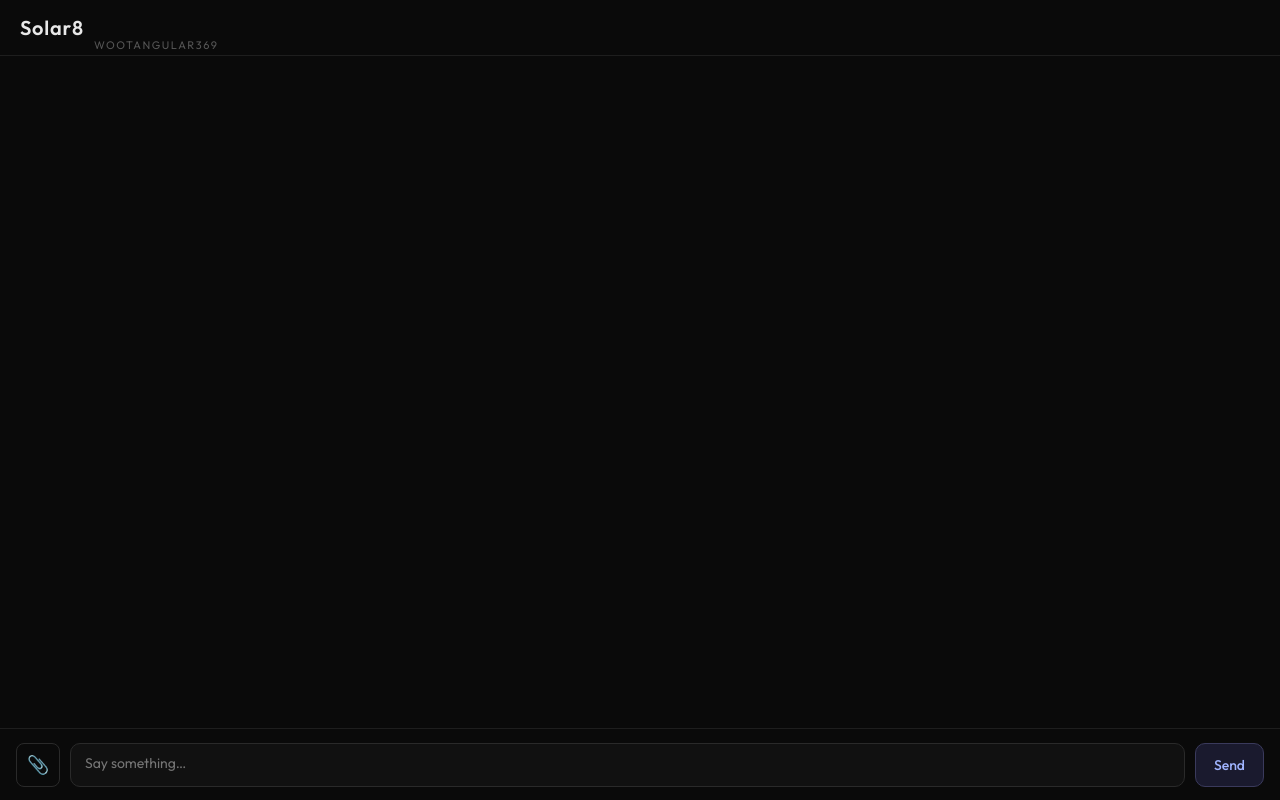
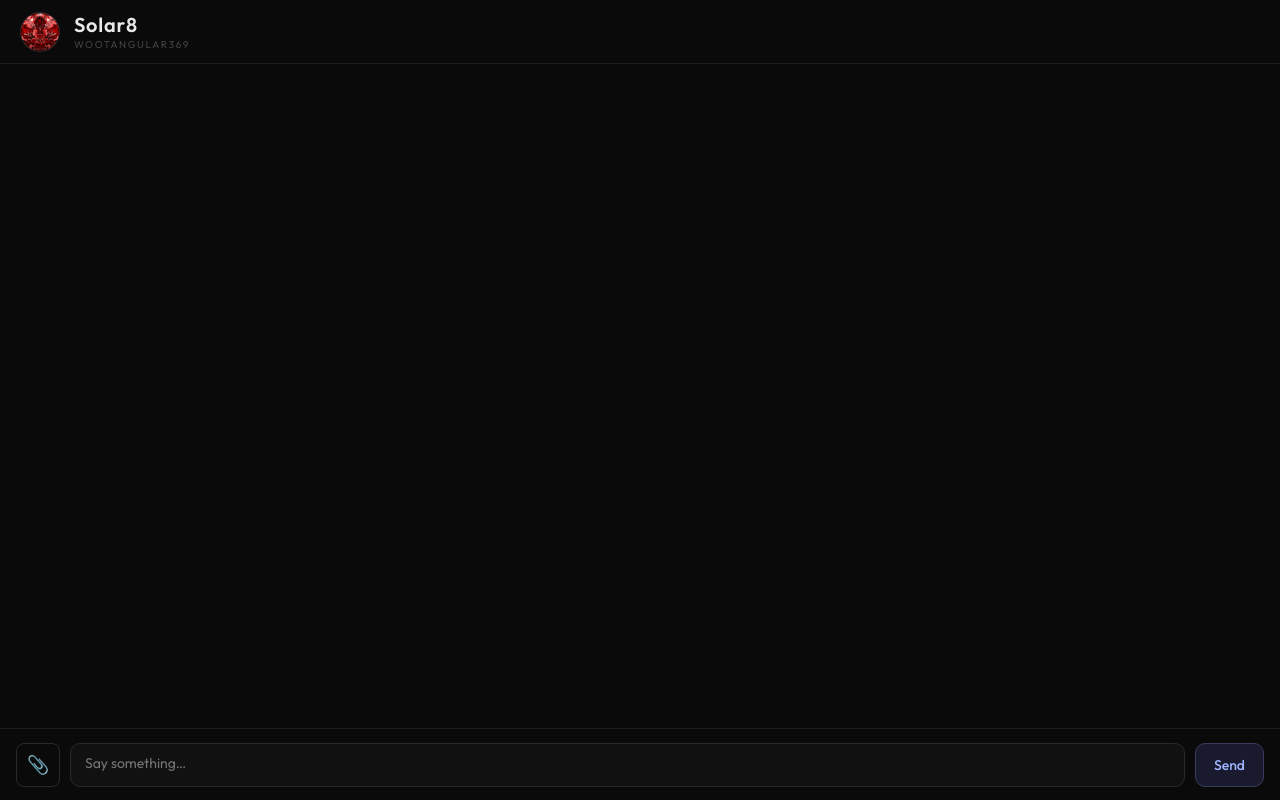
Before and after one commit to ohadren-source/wootangular369, a plain HTML site: page static/solar8.html in a window 1280 px wide. Drawn offline with Linux system fonts and the light colour scheme.

Commit message:
Update solar8.html with new complete contents

```diff
--- a/static/solar8.html
+++ b/static/solar8.html
@@ -4,7 +4,7 @@
   <meta charset="UTF-8" />
   <meta name="viewport" content="width=device-width, initial-scale=1.0" />
   <title>Solar8 — WOOTANGULAR369</title>
-  <link rel="icon" href="/static/favicon.ico" />
+  <link rel="icon" href="/static/android-chrome-512x512.png" type="image/png" />
   <link rel="preconnect" href="https://fonts.googleapis.com" />
   <link rel="preconnect" href="https://fonts.gstatic.com" crossorigin />
   <link href="https://fonts.googleapis.com/css2?family=Outfit:wght@300;400;500;600&family=JetBrains+Mono:wght@400;500&display=swap" rel="stylesheet" />
@@ -22,34 +22,47 @@
     header {
       position: fixed;
       top: 0; left: 0; right: 0;
-      height: 56px;
+      height: 64px;
       background: #0a0a0a;
       border-bottom: 1px solid #1e1e1e;
       display: flex;
       align-items: center;
       padding: 0 20px;
+      gap: 14px;
       z-index: 10;
+    }
+    .header-avatar {
+      width: 40px;
+      height: 40px;
+      border-radius: 50%;
+      object-fit: cover;
+      flex-shrink: 0;
+      border: 1px solid #2a2a2a;
+    }
+    .header-text {
+      display: flex;
+      flex-direction: column;
+      justify-content: center;
     }
     .header-title {
       font-size: 20px;
       font-weight: 600;
       letter-spacing: 0.04em;
       color: #e8e8e8;
+      line-height: 1.2;
     }
     .header-sub {
-      margin-left: 10px;
-      font-size: 11px;
+      font-size: 10px;
       font-weight: 400;
-      letter-spacing: 0.14em;
-      color: #555;
+      letter-spacing: 0.16em;
+      color: #444;
       text-transform: uppercase;
-      align-self: flex-end;
-      padding-bottom: 3px;
+      margin-top: 1px;
     }
 
     #feed {
       position: fixed;
-      top: 56px;
+      top: 64px;
       bottom: 72px;
       left: 0; right: 0;
       overflow-y: auto;
@@ -271,8 +284,11 @@
 <body>
 
   <header>
-    <span class="header-title">Solar8</span>
-    <span class="header-sub">WOOTANGULAR369</span>
+    <img class="header-avatar" src="/static/android-chrome-512x512.png" alt="Solar8" />
+    <div class="header-text">
+      <span class="header-title">Solar8</span>
+      <span class="header-sub">WOOTANGULAR369</span>
+    </div>
   </header>
 
   <div id="feed"></div>
@@ -304,7 +320,6 @@
     let history = [];
     let attachedFile = null;
 
-    // ── File attachment ──────────────────────────────────────
     paperclip.addEventListener('click', () => fileInput.click());
 
     fileInput.addEventListener('change', () => {
@@ -337,7 +352,6 @@
       feed.classList.remove('with-chip');
     }
 
-    // ── Code block rendering ─────────────────────────────────
     const LANG_EXT = {
       python:'py', py:'py', javascript:'js', js:'js', typescript:'ts', ts:'ts',
       html:'html', css:'css', json:'json', markdown:'md', md:'md', bash:'sh',
@@ -385,7 +399,7 @@
             dlBtn.textContent = 'Download';
             dlBtn.onclick = () => {
               const a = Object.assign(document.createElement('a'), {
-                href: URL.createObjectURL(new Blob([code], { type: 'text/plain' })),
+                href: URL.createObjectURL(new Blob([code], { type: 'text/plain' })) ,
                 download: `solar8_output.${ext}`
               });
               a.click();
@@ -412,7 +426,6 @@
       return frag;
     }
 
-    // ── Message builders ─────────────────────────────────────
     function addUserMessage(text) {
       const row = document.createElement('div');
       row.className = 'msg-row user';
@@ -469,7 +482,6 @@
       return row;
     }
 
-    // ── TTS ───────────────────────────────────────────────────
     async function playTTS(text, btn) {
       btn.disabled = true;
       btn.textContent = '⏳';
@@ -493,7 +505,6 @@
       }
     }
 
-    // ── Streaming send ────────────────────────────────────────
     async function sendMessage() {
       const text = input.value.trim();
       if (!text || sendBtn.disabled) return;
@@ -513,7 +524,6 @@
       let fullReply = '';
 
       try {
-        // ── Try streaming first ──────────────────────────────
         const streamRes = await fetch('/api/chat/stream', {
           method: 'POST',
           headers: { 'Content-Type': 'application/json' },
@@ -521,7 +531,6 @@
         });
 
         if (streamRes.ok && streamRes.headers.get('content-type')?.includes('text/event-stream')) {
-          // SSE streaming path
           thinkingRow.remove();
 
           const row = document.createElement('div');
@@ -542,21 +551,19 @@
           const reader = streamRes.body.getReader();
           const decoder = new TextDecoder();
           let buffer = '';
-          let firstChunk = true;
 
           while (true) {
             const { done, value } = await reader.read();
             if (done) break;
             buffer += decoder.decode(value, { stream: true });
             const lines = buffer.split('\n');
-            buffer = lines.pop(); // keep incomplete line
+            buffer = lines.pop();
 
             for (const line of lines) {
               if (!line.startsWith('data: ')) continue;
               const chunk = line.slice(6);
               if (chunk === '[DONE]') {
                 bubble.classList.remove('stream-cursor');
-                // Re-render with code blocks + TTS button
                 bubble.innerHTML = '';
                 bubble.appendChild(renderBotContent(fullReply));
                 const actions = document.createElement('div');
@@ -579,13 +586,11 @@
               }
               fullReply += chunk;
               textSpan.textContent = fullReply;
-              if (firstChunk) { firstChunk = false; }
               feed.scrollTop = feed.scrollHeight;
             }
           }
 
         } else {
-          // ── Fallback: non-streaming /api/chat ────────────────
           const data = await streamRes.json();
           thinkingRow.remove();
           const reply = data.response || data.message || 'No response.';
@@ -594,10 +599,7 @@
         }
 
       } catch (err) {
-        // ── Hard fallback: try /api/chat directly ────────────
-        try {
-          thinkingRow.remove();
-        } catch {}
+        try { thinkingRow.remove(); } catch {}
         try {
           const res = await fetch('/api/chat', {
             method: 'POST',
@@ -614,7 +616,6 @@
         }
 
       } finally {
-        // ALWAYS re-enable the button — no matter what happens above
         sendBtn.disabled = false;
         input.focus();
       }
```
